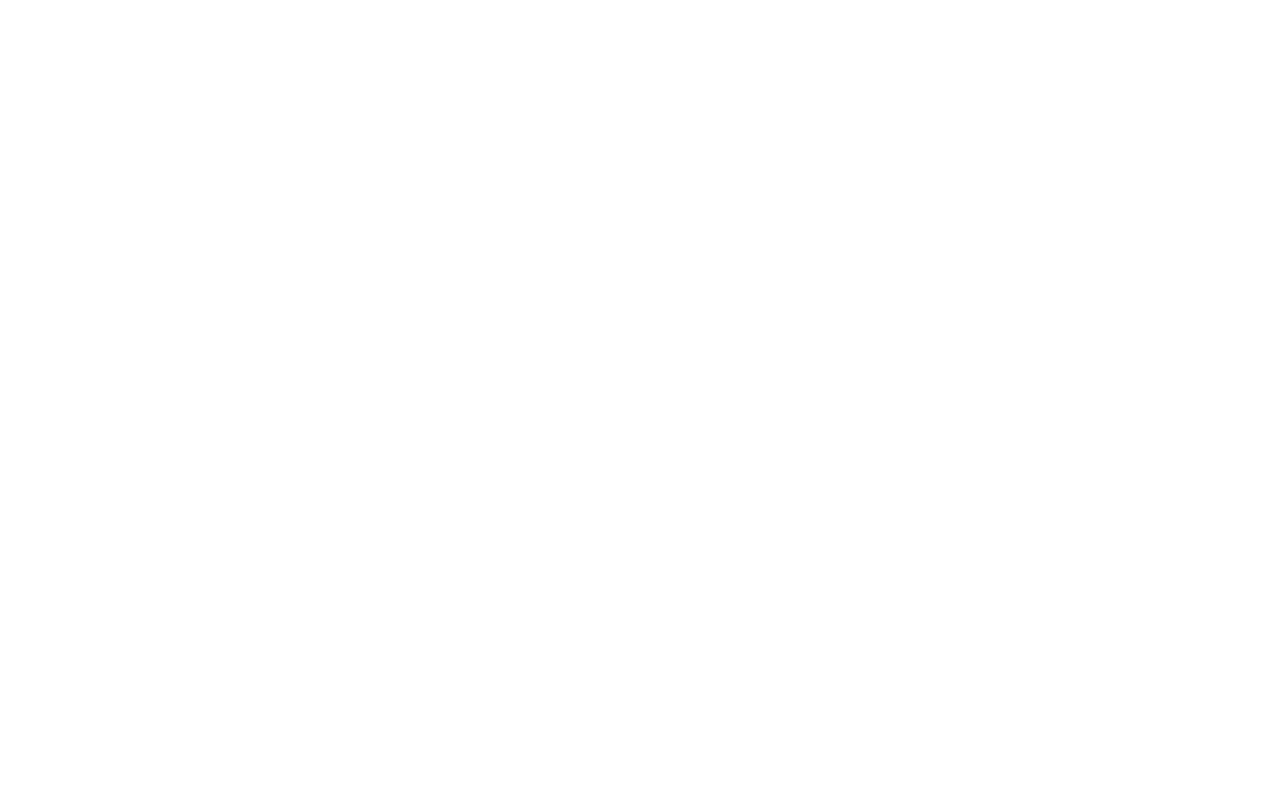
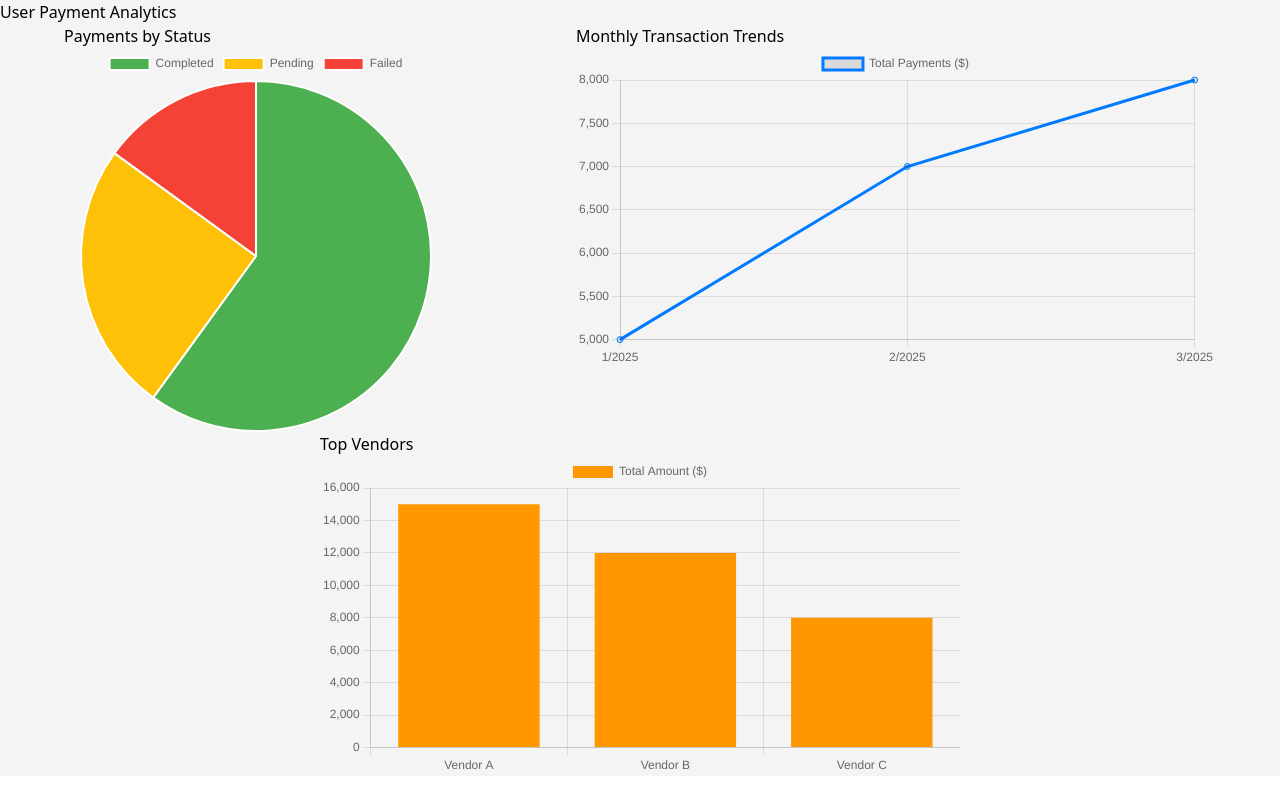
Before and after one commit to OperaCode/PayWise, a React (Vite) app in the folder client/: page /analytics in a window 1280 px wide. Before the commit this address had no page. Built offline with nearby package versions, Linux system fonts and the light colour scheme.

Commit message:
analytics

```diff
--- a/client/package.json
+++ b/client/package.json
@@ -13,12 +13,14 @@
     "@reduxjs/toolkit": "^2.5.1",
     "@tailwindcss/vite": "^4.0.1",
     "axios": "^1.7.9",
+    "chart.js": "^4.4.7",
     "cloudinary": "^2.5.1",
     "dotenv": "^16.4.7",
     "lucide-react": "^0.475.0",
     "multer": "^1.4.5-lts.1",
     "next-themes": "^0.4.4",
     "react": "^18.3.1",
+    "react-chartjs-2": "^5.3.0",
     "react-dom": "^18.3.1",
     "react-redux": "^9.2.0",
     "react-router-dom": "^7.1.5",
--- a/client/src/App.jsx
+++ b/client/src/App.jsx
@@ -11,6 +11,8 @@
 import Loader from './components/Loader.jsx';
 import { ThemeContext } from './context/ThemeContext.jsx';
 import Header from './components/Header.jsx';
+import PaymentAnalytics from './Pages/PaymentAnalytics.jsx';
+
 
 const App = () => {
   const [loading, setLoading] =useState(true);
@@ -27,9 +29,11 @@
         <Loader /> // Show loader while loading
       ) : (
 
+
+
       )}; */}
+      {/* <Header/> */}
 
-      {/* <Header/> */}
         <Routes >
           <Route path="/" element={<LandingPage />}  />
           <Route path="/about" element={<LandingLayout><AboutUs /></LandingLayout>} />
@@ -37,6 +41,7 @@
           <Route path="/privacy-policy" element={<LandingLayout><Privacy /></LandingLayout>} />
           <Route path="/register" element={<Register />} />
           <Route path="/login" element={<Login />} />
+          <Route path="/analytics" element={<PaymentAnalytics />} />
         </Routes>
 
 
--- a/client/src/Layouts/LandingLayout.jsx
+++ b/client/src/Layouts/LandingLayout.jsx
@@ -6,7 +6,7 @@
 // This layout should wrap the entire landing page, it includes header, main content, and footer.
 const LandingLayout = ({children}) => {
     return (
-        <div className='bg-zinc-100 w-full'>
+        <div className='flex flex-col w-full '>
 
                 <Header />
 
@@ -14,7 +14,7 @@
              {/* Main Content */}
                 {children}
             </div>
-            <div>
+            <div className='bottom-0'>
              <Footer/>
             </div>
         </div>
--- a/client/src/Pages/AboutUs.jsx
+++ b/client/src/Pages/AboutUs.jsx
@@ -5,7 +5,7 @@
 const AboutUs = () => {
   return (
 
-    <section className='mt-40 p-6 flex flex-col items-center'>
+    <section className='pt-40 p-6 flex flex-col items-center'>
       <div className="max-w-3xl text-center">
         <h1 className="text-4xl font-bold mb-4 text-cyan-900">About PayWise</h1>
         <div className='flex'>
--- /dev/null
+++ b/client/src/Pages/PaymentAnalytics.jsx
@@ -0,0 +1,122 @@
+import React, { useEffect, useState, useRef } from 'react';
+import { Bar, Pie, Line } from 'react-chartjs-2';
+import axios from 'axios';
+import { Chart as ChartJS, CategoryScale, LinearScale, BarElement, ArcElement, Title, Tooltip, Legend, LineElement, PointElement } from 'chart.js';
+
+// Register the necessary Chart.js components
+ChartJS.register(
+  CategoryScale,    // For the x-axis scale in bar and line charts
+  LinearScale,      // For the y-axis scale in bar and line charts
+  BarElement,       // For bar charts
+  ArcElement,       // For pie charts
+  Title,            // For the chart title
+  Tooltip,          // For tooltips
+  Legend,           // For the chart legend
+  LineElement,      // For line charts
+  PointElement      // For points on line charts
+);
+
+const userPaymentAnalytics = () => {
+  const [analytics, setAnalytics] = useState(null);
+  const chartRefs = useRef({}); // Ref to store chart instances
+
+  // Dummy data for testing
+  const dummyData = {
+    paymentStatusCounts: [
+      { _id: 'Completed', count: 120 },
+      { _id: 'Pending', count: 50 },
+      { _id: 'Failed', count: 30 },
+    ],
+    monthlyTrends: [
+      { _id: { year: 2025, month: 1 }, totalAmount: 5000 },
+      { _id: { year: 2025, month: 2 }, totalAmount: 7000 },
+      { _id: { year: 2025, month: 3 }, totalAmount: 8000 },
+    ],
+    topVendors: [
+      { vendorName: 'Vendor A', totalAmount: 15000 },
+      { vendorName: 'Vendor B', totalAmount: 12000 },
+      { vendorName: 'Vendor C', totalAmount: 8000 },
+    ],
+  };
+
+  useEffect(() => {
+    // Simulate an API call with dummy data
+    setAnalytics(dummyData);
+
+    // Clean up previous chart instances on component unmount
+    return () => {
+      Object.values(chartRefs.current).forEach(chart => chart.destroy());
+    };
+  }, []);
+
+  if (!analytics) {
+    return <p>Loading...</p>;
+  }
+
+  // Pie chart for payment status
+  const statusData = {
+    labels: analytics.paymentStatusCounts.map((item) => item._id),
+    datasets: [
+      {
+        data: analytics.paymentStatusCounts.map((item) => item.count),
+        backgroundColor: ['#4CAF50', '#FFC107', '#F44336'],
+      },
+    ],
+  };
+
+  // Line chart for monthly trends
+  const monthlyData = {
+    labels: analytics.monthlyTrends.map((item) => `${item._id.month}/${item._id.year}`),
+    datasets: [
+      {
+        label: 'Total Payments ($)',
+        data: analytics.monthlyTrends.map((item) => item.totalAmount),
+        fill: false,
+        borderColor: '#007bff',
+      },
+    ],
+  };
+
+  // Bar chart for top vendors
+  const vendorData = {
+    labels: analytics.topVendors.map((vendor) => vendor.vendorName),
+    datasets: [
+      {
+        label: 'Total Amount ($)',
+        data: analytics.topVendors.map((vendor) => vendor.totalAmount),
+        backgroundColor: '#FF9800',
+      },
+    ],
+  };
+
+  return (
+    <div>
+      <h2>User Payment Analytics</h2>
+      <div style={{ display: 'flex', justifyContent: 'space-around', flexWrap: 'wrap' }}>
+        <div style={{ width: '30%' }}>
+          <h3>Payments by Status</h3>
+          <Pie
+            data={statusData}
+            ref={(ref) => { chartRefs.current['pie'] = ref?.chartInstance; }}
+          />
+        </div>
+        <div style={{ width: '50%' }}>
+          <h3>Monthly Transaction Trends</h3>
+          <Line
+            data={monthlyData}
+            ref={(ref) => { chartRefs.current['line'] = ref?.chartInstance; }}
+          />
+        </div>
+        <div style={{ width: '50%' }}>
+          <h3>Top Vendors</h3>
+          <Bar
+            data={vendorData}
+            ref={(ref) => { chartRefs.current['bar'] = ref?.chartInstance; }}
+          />
+        </div>
+      </div>
+    </div>
+  );
+};
+
+export default userPaymentAnalytics;
--- a/client/src/Pages/TermsAndConditions.jsx
+++ b/client/src/Pages/TermsAndConditions.jsx
@@ -2,7 +2,7 @@
 
 const TermsAndConditions = () => {
   return (
-    <div className='mt-40 h-90'>
+    <section className='pt-40 p-6 flex flex-col items-center '>
       <h1 className="text-4xl font-bold text-cyan-900 text-center">Terms & Conditions</h1>
         <p className="mb-4">By using PayWise, you agree to the following terms and conditions. Please read them carefully.</p>
         <ul className="list-disc list-inside mb-6">
@@ -11,8 +11,13 @@
           <li>PayWise reserves the right to suspend accounts for violations.</li>
           <li>All transactions are in USD, and currency conversions are not supported.</li>
           <li>Users can earn reward tokens, but terms may change over time.</li>
+          <li>Users can earn reward tokens, but terms may change over time.</li>
+          <li>Users can earn reward tokens, but terms may change over time.</li>
+          <li>Users can earn reward tokens, but terms may change over time.</li>
+          <li>Users can earn reward tokens, but terms may change over time.</li>
+          <li>Users can earn reward tokens, but terms may change over time.</li>
         </ul>
-    </div>
+    </section>
   )
 }
 
--- a/client/src/Pages/landingPage.jsx
+++ b/client/src/Pages/landingPage.jsx
@@ -21,10 +21,10 @@
                 </div>
 
                 {/* Main Content */}
-                <div className=' justify-center p-6 m-auto pt-40 '>
+                <div className=' justify-center p-6 pt-40 '>
 
                     {/* Hero Section */}
-                    <div className=' items-center m-auto flex-col justify-center '>
+                    <div className='  items-center m-auto flex-col justify-center '>
                         <img src={heropicture} className='w-3xl m-auto' alt="Hero" />
                         {/* <h1 className='font-medium text-5xl md:text-7xl w-full'>Pay Smarter, <span className='text-4xl md:text-5xl'>Live Better</span></h1> */}
                         <h1 className='font-medium text-5xl md:text-7xl text-center'>Pay Smarter,</h1>
```
Also changed, not shown: 1 other file (tests, documents, lock files or other folders).
